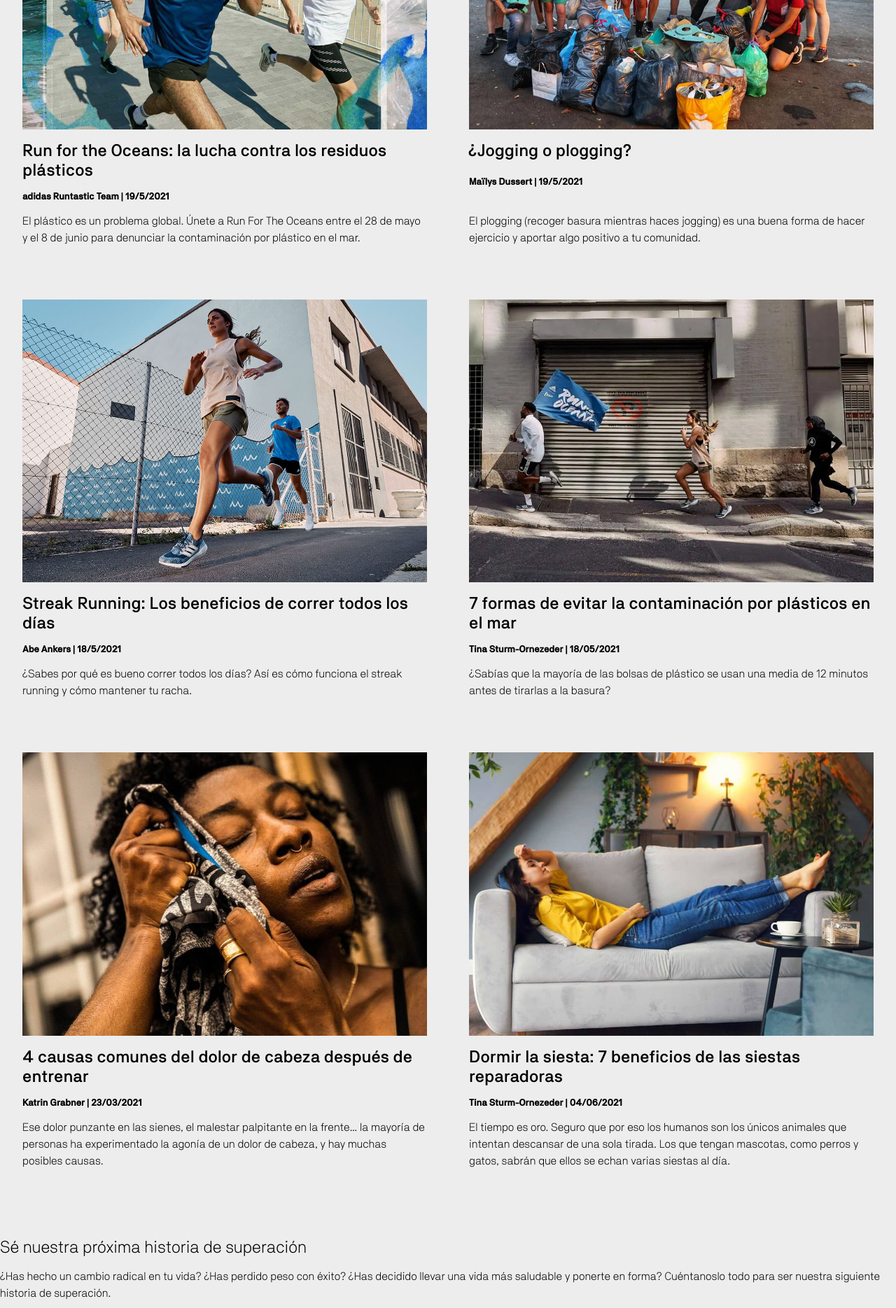
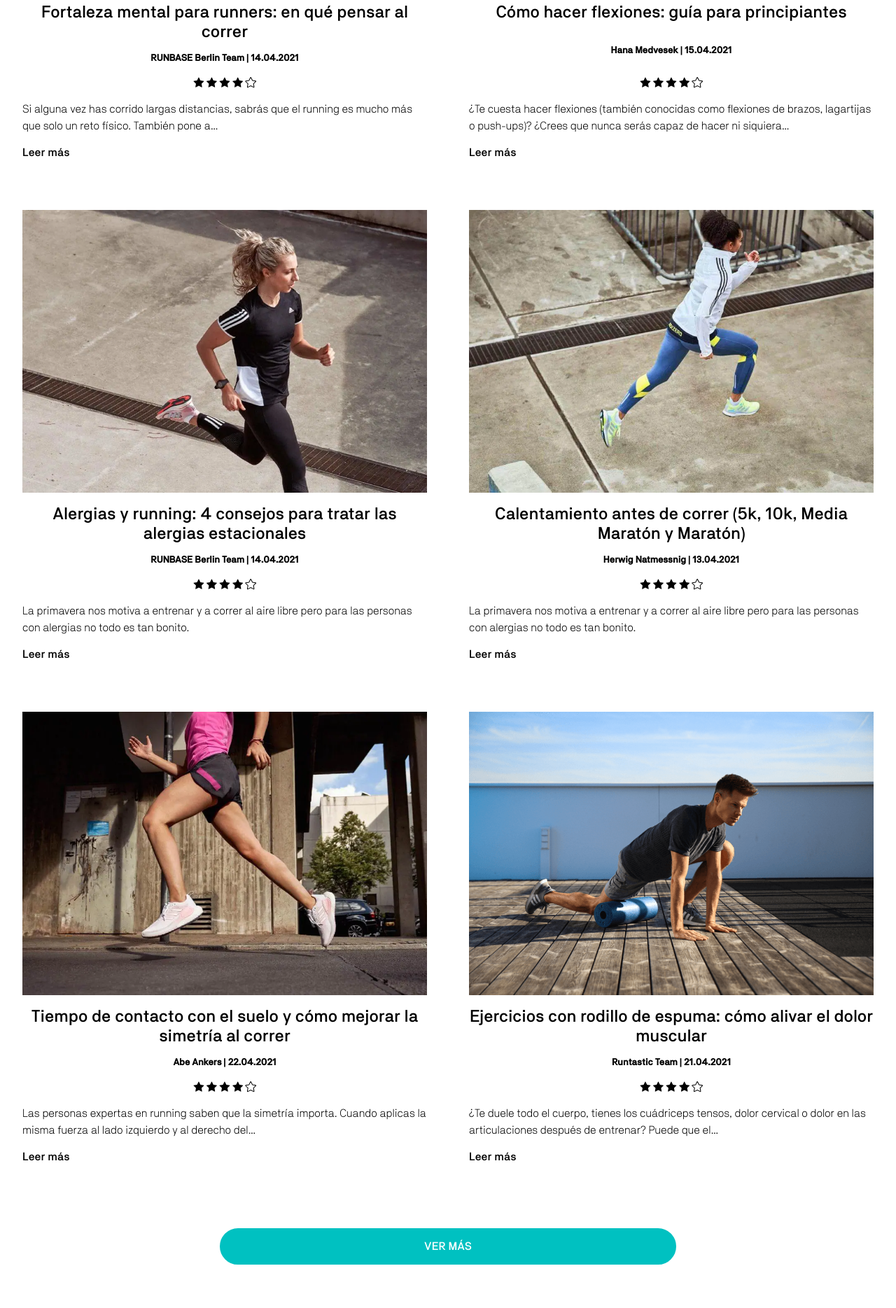
Before and after one commit to isoldilla/prueba-bnpr, a website: page blog.html in a window 1280 px wide. Shown: the part 1554-3423 px from the top of the page at 70% size. Drawn offline with nearby package versions, Linux system fonts and the light colour scheme.

Commit message:
Blog page

```diff
--- a/blog.html
+++ b/blog.html
@@ -97,7 +97,9 @@
       <span class="swiper-notification" aria-live="assertive" aria-atomic="true"></span>
     </div>
 
-      <section class="tags">
+
+      <section class="posts">
+        <div class="tags">
           <h2>Tags</h2>
           <ul>
             <li><a href="">Fitness</a></li>
@@ -118,78 +120,130 @@
             <li><a href="">Planes de entrenamiento</a></li>
             <li><a href="">Workout</a></li>
           </ul>
-      </section>
-      <section class="posts">
-        <h2>Artículos de interés</h2>
+        </div>
         <div class="posts-grid">
-          <div class="post">
-            <a href="https://www.runtastic.com/blog/es/movimiento-run-for-the-oceans/">
+          <div class="post blog">
+            <a href="https://www.runtastic.com/blog/es/fortaleza-mental-para-runners/">
               <div class="thumbnail">
-                <img src="./img/post-1.jpeg" alt="Post 1 image">
+                <img src="./img/post-7.jpeg" alt="Post 7 image">
               </div>
-              <h2 class="post-title">Run for the Oceans: la lucha contra los residuos plásticos</h2>
-              <h5 class="author">adidas Runtastic Team | 19/5/2021</h5>
-              <p>El plástico es un problema global. Únete a Run For The Oceans entre el 28 de mayo y el 8 de junio para denunciar la contaminación por plástico en el mar.</p>
+              <h2 class="post-title">Fortaleza mental para runners: en qué pensar al correr</h2>
+              <h5 class="author">RUNBASE Berlin Team | 14.04.2021</h5>
+              <div class="rate">
+                <i class="fa fa-star"></i>
+                <i class="fa fa-star"></i>
+                <i class="fa fa-star"></i>
+                <i class="fa fa-star"></i>
+                <i class="fa fa-star"></i>
+              </div>
+              <p>Si alguna vez has corrido largas distancias, sabrás que el running es mucho más que solo un reto físico. También pone a…</p>
+              <a class="read-more" href="https://www.runtastic.com/blog/es/fortaleza-mental-para-runners/">Leer más</a>
             </a>
           </div>
-          <div class="post">
-            <a href="https://www.runtastic.com/blog/es/movimiento-run-for-the-oceans/">
+          <div class="post blog">
+            <a href="https://www.runtastic.com/blog/es/como-hacer-flexiones/">
               <div class="thumbnail">
-                <img src="./img/post-2.jpeg" alt="Post 2 image">
+                <img src="./img/post-8.jpeg" alt="Post 8 image">
               </div>
-              <h2 class="post-title">¿Jogging o plogging?</h2>
-              <h5 class="author">Maïlys Dussert | 19/5/2021</h5>
-              <p>El plogging (recoger basura mientras haces jogging) es una buena forma de hacer ejercicio y aportar algo positivo a tu comunidad.</p>
+              <h2 class="post-title">Cómo hacer flexiones: guía para principiantes</h2>
+              <h5 class="author">Hana Medvesek | 15.04.2021</h5>
+              <div class="rate">
+                <i class="fa fa-star"></i>
+                <i class="fa fa-star"></i>
+                <i class="fa fa-star"></i>
+                <i class="fa fa-star"></i>
+                <i class="fa fa-star"></i>
+              </div>
+              <p>¿Te cuesta hacer flexiones (también conocidas como flexiones de brazos, lagartijas o push-ups)? ¿Crees que nunca serás capaz de hacer ni siquiera…</p>
+              <a class="read-more" href="https://www.runtastic.com/blog/es/como-hacer-flexiones/">Leer más</a>
             </a>
           </div>
-          <div class="post">
-            <a href="https://www.runtastic.com/blog/es/movimiento-run-for-the-oceans/">
+          <div class="post blog">
+            <a href="https://www.runtastic.com/blog/es/running-y-alergias-estacionales/">
               <div class="thumbnail">
-                <img src="./img/post-3.jpeg" alt="Post 3 image">
+                <img src="./img/post-9.jpeg" alt="Post 9 image">
               </div>
-              <h2 class="post-title">Streak Running: Los beneficios de correr todos los días</h2>
-              <h5 class="author">Abe Ankers | 18/5/2021</h5>
-              <p>¿Sabes por qué es bueno correr todos los días? Así es cómo funciona el streak running y cómo mantener tu racha.</p>
+              <h2 class="post-title">Alergias y running: 4 consejos para tratar las alergias estacionales</h2>
+              <h5 class="author">RUNBASE Berlin Team | 14.04.2021</h5>
+              <div class="rate">
+                <i class="fa fa-star"></i>
+                <i class="fa fa-star"></i>
+                <i class="fa fa-star"></i>
+                <i class="fa fa-star"></i>
+                <i class="fa fa-star"></i>
+              </div>
+              <p>La primavera nos motiva a entrenar y a correr al aire libre pero para las personas con alergias no todo es tan bonito.</p>
+              <a class="read-more" href="https://www.runtastic.com/blog/es/running-y-alergias-estacionales/">Leer más</a>
             </a>
           </div>
-          <div class="post">
-            <a href="https://www.runtastic.com/blog/es/como-evitar-el-plastico/">
+          <div class="post blog">
+            <a href="https://www.runtastic.com/blog/es/el-calentamiento-adecuado-para-tu-proxima-carrera/">
               <div class="thumbnail">
-                <img src="./img/post-4.jpeg" alt="Post 4 image">
+                <img src="./img/post-10.jpeg" alt="Post 10 image">
               </div>
-              <h2 class="post-title">7 formas de evitar la contaminación por plásticos en el mar</h2>
-              <h5 class="author">Tina Sturm-Ornezeder | 18/05/2021</h5>
-              <p>¿Sabías que la mayoría de las bolsas de plástico se usan una media de 12 minutos antes de tirarlas a la basura?</p>
+              <h2 class="post-title">Calentamiento antes de correr (5k, 10k, Media Maratón y Maratón)</h2>
+              <h5 class="author">Herwig Natmessnig | 13.04.2021</h5>
+              <div class="rate">
+                <i class="fa fa-star"></i>
+                <i class="fa fa-star"></i>
+                <i class="fa fa-star"></i>
+                <i class="fa fa-star"></i>
+                <i class="fa fa-star"></i>
+              </div>
+              <p>La primavera nos motiva a entrenar y a correr al aire libre pero para las personas con alergias no todo es tan bonito.</p>
+              <a class="read-more" href="https://www.runtastic.com/blog/es/el-calentamiento-adecuado-para-tu-proxima-carrera/">Leer más</a>
             </a>
           </div>
-          <div class="post">
-            <a href="https://www.runtastic.com/blog/es/como-evitar-el-plastico/">
+          <div class="post blog">
+            <a href="https://www.runtastic.com/blog/es/tiempo-de-contacto-con-el-suelo/">
               <div class="thumbnail">
-                <img src="./img/post-5.jpeg" alt="Post 5 image">
+                <img src="./img/post-11.jpeg" alt="Post 11 image">
               </div>
-              <h2 class="post-title">4 causas comunes del dolor de cabeza después de entrenar</h2>
-              <h5 class="author">Katrin Grabner | 23/03/2021</h5>
-              <p>Ese dolor punzante en las sienes, el malestar palpitante en la frente… la mayoría de personas ha experimentado la agonía de un dolor de cabeza, y hay muchas posibles causas.</p>
+              <h2 class="post-title">Tiempo de contacto con el suelo y cómo mejorar la simetría al correr</h2>
+              <h5 class="author">Abe Ankers | 22.04.2021</h5>
+              <div class="rate">
+                <i class="fa fa-star"></i>
+                <i class="fa fa-star"></i>
+                <i class="fa fa-star"></i>
+                <i class="fa fa-star"></i>
+                <i class="fa fa-star"></i>
+              </div>
+              <p>Las personas expertas en running saben que la simetría importa. Cuando aplicas la misma fuerza al lado izquierdo y al derecho del…</p>
+              <a class="read-more" href="https://www.runtastic.com/blog/es/tiempo-de-contacto-con-el-suelo/">Leer más</a>
             </a>
           </div>
-          <div class="post">
-            <a href="https://www.runtastic.com/blog/es/como-evitar-el-plastico/">
+          <div class="post blog">
+            <a href="https://www.runtastic.com/blog/es/estiramientos-con-rodillo-de-espuma-como-aliviar-el-dolor-muscular/">
               <div class="thumbnail">
-                <img src="./img/post-6.jpeg" alt="Post 6 image">
+                <img src="./img/post-12.jpeg" alt="Post 12 image">
               </div>
-              <h2 class="post-title">Dormir la siesta: 7 beneficios de las siestas reparadoras</h2>
-              <h5 class="author">Tina Sturm-Ornezeder | 04/06/2021</h5>
-              <p>El tiempo es oro. Seguro que por eso los humanos son los únicos animales que intentan descansar de una sola tirada. Los que tengan mascotas, como perros y gatos, sabrán que ellos se echan varias siestas al día.
-              </p>
+              <h2 class="post-title">Ejercicios con rodillo de espuma: cómo alivar el dolor muscular</h2>
+              <h5 class="author">Runtastic Team | 21.04.2021</h5>
+              <div class="rate">
+                <i class="fa fa-star"></i>
+                <i class="fa fa-star"></i>
+                <i class="fa fa-star"></i>
+                <i class="fa fa-star"></i>
+                <i class="fa fa-star"></i>
+              </div>
+              <p>¿Te duele todo el cuerpo, tienes los cuádriceps tensos, dolor cervical o dolor en las articulaciones después de entrenar? Puede que el…</p>
+              <a class="read-more" href="https://www.runtastic.com/blog/es/estiramientos-con-rodillo-de-espuma-como-aliviar-el-dolor-muscular/">Leer más</a>
             </a>
           </div>
         </div>
+        <a class="button turquoise" href="#">Ver más</a>
       </section>
-      <div class="cta">
+
+    </main>
+    <div class="cta bg">
       <div class="info">
-          <h4>Sé nuestra próxima historia de superación</h4>
-          <p>¿Has hecho un cambio radical en tu vida? ¿Has perdido peso con éxito? ¿Has decidido llevar una vida más saludable y ponerte en forma? Cuéntanoslo todo para ser nuestra siguiente historia de superación.</p>
-          <a href="https://www.runtastic.com/blog/es/comparte-tus-logros/?utm_content=success-story-form&utm_source=runtastic&utm_medium=blog&utm_campaign=runtastic_landingpage">Enviar historia de superación</a>
+        <div class="title">
+          <h3>Todas las calculadoras fitness que necesitas</h3>
+          <a class="button secondary" href="https://www.runtastic.com/blog/es/herramientas-de-calculo/">Pruébalas</a>
+        </div>
+        <div class="img">
+          <img src="./img/calculator.jpeg" alt="Calculator">
+        </div>
       </div>
     </div>
     <section class="social">
@@ -205,8 +259,6 @@
         </li>
       </ul>
     </section>
-    </main>
-
     <footer>
       <div class="row">
         <nav class="menu-footer">
--- a/scss/_base.scss
+++ b/scss/_base.scss
@@ -2,7 +2,7 @@
 
 body {
   font-family: $font-family-base;
-  background: $lightgray;
+  background: $white;
   overflow-x: hidden;
   margin: unset;
   main {
--- a/scss/_blog.scss
+++ b/scss/_blog.scss
@@ -39,13 +39,29 @@ body.blog {
       }
     }
   }
+  .posts {
+    .posts-grid {
+      padding-bottom: 3rem;
+    }
+    a.button {
+      display: block;
+      margin: 0 auto;
+    }
+  }
 
   @media screen and (min-width: $breakpoint-md) {
     .page-title {
       margin: 6rem 2rem 4rem;
       font-size: 2.5rem;
     }
-
+    .posts {
+      .posts-grid {
+        padding-bottom: 5rem;
+      }
+      a.button {
+        width: 50%;
+      }
+    }
 
   }
   @media screen and (min-width: $breakpoint-lg) {
--- a/scss/_buttons.scss
+++ b/scss/_buttons.scss
@@ -37,6 +37,15 @@
       background: $white;
     }
   }
+  &.turquoise {
+    background: $turquoise;
+    color: $white;
+    border: 2px solid $turquoise;
+    &:hover {
+      color: $turquoise;
+      background: transparent;
+    }
+  }
 
   &:focus {
     outline: none;
--- a/scss/_cta.scss
+++ b/scss/_cta.scss
@@ -35,10 +35,11 @@
   }
 
   &.premium,
-  &.careers {
+  &.bg {
     .title {
       h3 {
-        // margin: 0 0 2rem;
+        text-align: center;
+        text-transform: uppercase;
       }
     }
   }
@@ -64,7 +65,7 @@
     }
   }
 
-  &.careers {
+  &.bg {
     .info {
       padding: 2rem 0;
       position: relative;
@@ -72,6 +73,10 @@
 
         margin: 0 2rem;
         z-index: 1;
+        h3 {
+        margin: 0 0 2rem;
+
+        }
         a {
           display: block;
         }
@@ -103,7 +108,7 @@
       &.premium {
         padding: 3rem 0;
       }
-      &.careers {
+      &.bg {
         .info {
           padding: 4rem 0;
         }
@@ -134,7 +139,7 @@
       }
     }
 
-    &.careers {
+    &.bg {
       padding-top: 0;
       .info {
         .title {
@@ -170,7 +175,7 @@
       }
     }
 
-    &.careers {
+    &.bg{
       .info {
         .title {
           max-width: 1400px;
--- a/scss/_posts.scss
+++ b/scss/_posts.scss
@@ -8,7 +8,7 @@
     grid-gap: 60px;
     margin-top: 2rem;
     .post {
-      a {
+      > a {
         color: $black;
         display: flex;
         flex-direction: column;
@@ -41,7 +41,48 @@
           }
         }
       }
+      &.blog {
+        padding-bottom: 2rem;
+        .post-title,
+        .author,
+        .rate {
+          text-align: center;
+        }
+        .rate {
+          .fa-star {
+            &:last-child {
+              &:before {
+                color: transparent;
+                -webkit-text-stroke: 1px $black
+              }
+            }
+          }
+        }
+        .read-more {
+          height: auto;
+          position: relative;
+          display: inline-block;
+          font-weight: $font-weight-medium;
+          &:after {
+            content: '';
+            width: 100%;
+            height: 2px;
+            background: $black;
+            position: absolute;
+            bottom: -10px;
+            left: 0;
+            opacity: 0;
+            transition: all .5s ease;
+          }
+          &:hover {
+            &:after {
+              opacity: 1;
+              bottom: -5px;
+            }
+          }
 
+        }
+      }
     }
   }
 
--- a/scss/_social.scss
+++ b/scss/_social.scss
@@ -1,5 +1,7 @@
 .social {
   text-align: center;
+  padding: 4rem 2;
+  margin: 0 2rem;
   .social-icons {
     list-style: none;
     display: flex;
@@ -13,11 +15,16 @@
       }
     }
 
-    @media screen and (min-width: $breakpoint-md) {
+
+  }
+  @media screen and (min-width: $breakpoint-md) {
+    padding: 6rem 0;
+    .social-icons {
       justify-content: center;
       li {
         margin: 0 2rem;
       }
     }
+
   }
 }
```
Also changed, not shown: home.html (+3 -3 lines), css/main.css, img/calculator.jpeg (added), img/post-10.jpeg (added), img/post-11.jpeg (added), img/post-12.jpeg (added), img/post-7.jpeg (added), img/post-8.jpeg (added), img/post-9.jpeg (added), 1 other file. Lines whose indentation alone changed are shown as unchanged.
